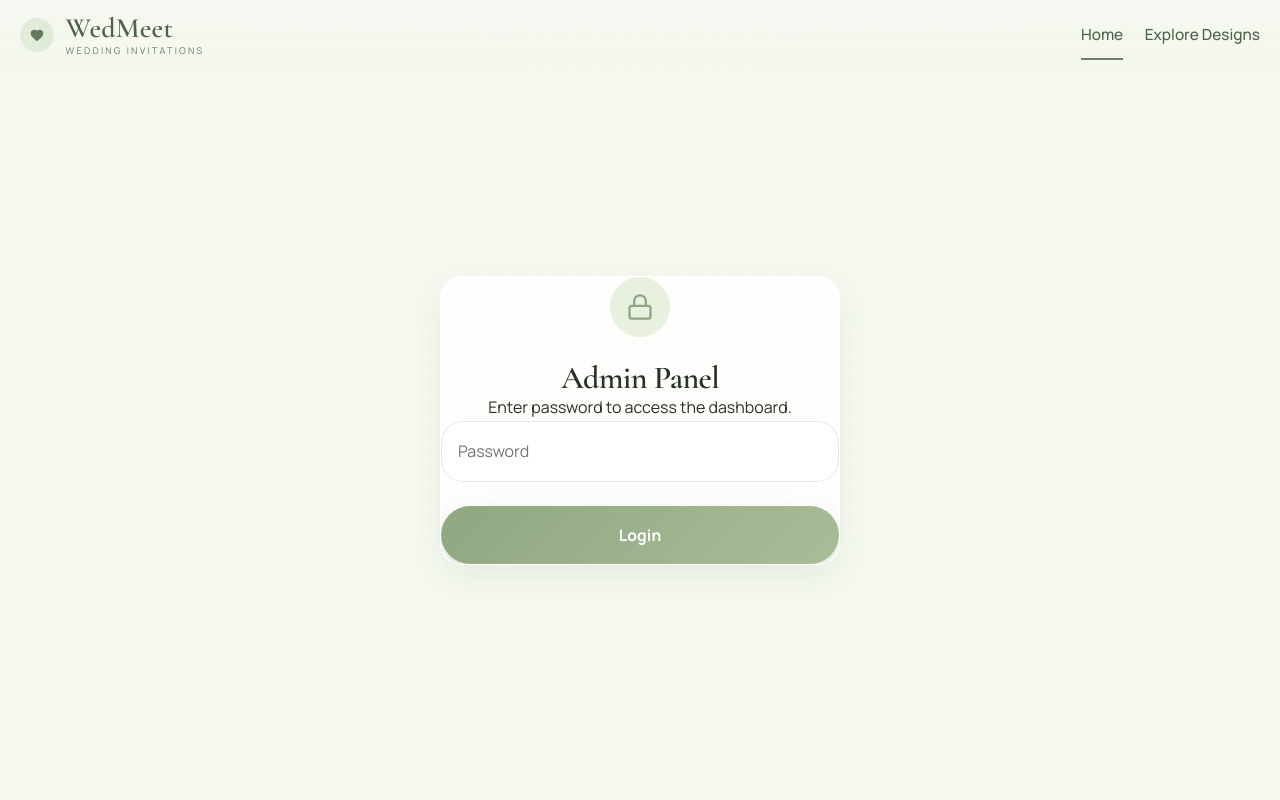
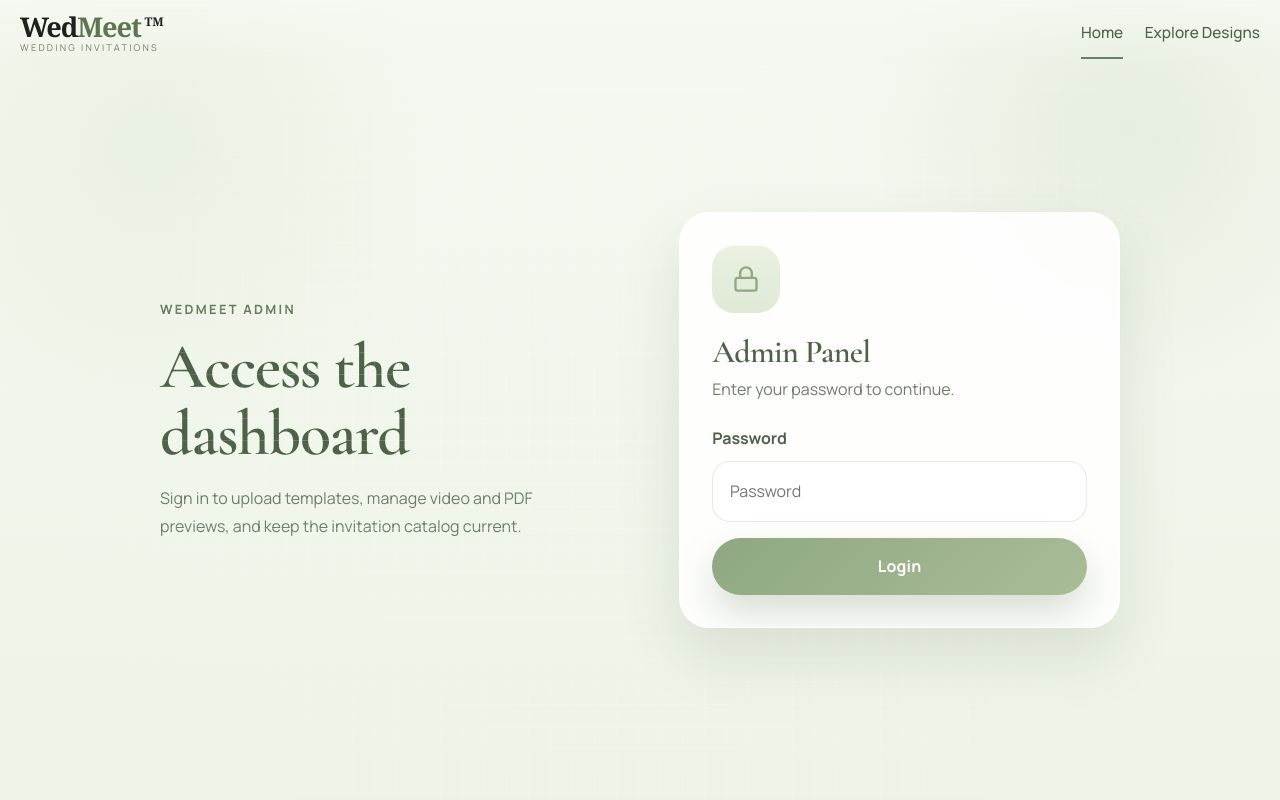
Before and after one commit to sirisha-fulara/wedpoint, a React (Vite) app: page /admin/login in a window 1280 px wide. Shown: the top 800 px of the page. Built offline with nearby package versions, Linux system fonts and the light colour scheme; no server answers.

Commit message:
ui fixes

```diff
--- a/src/components/Footer.css
+++ b/src/components/Footer.css
@@ -32,9 +32,17 @@
   color: rgba(207, 221, 199, 0.95);
 }
 
-.footer-mark {
-  background: linear-gradient(135deg, rgba(216, 231, 206, 0.95), rgba(143, 168, 129, 0.95));
-  box-shadow: 0 12px 24px rgba(0, 0, 0, 0.2);
+.footer-logo .logo-wordmark-dark,
+.footer-logo .logo-wordmark-mark {
+  color: #f5f8f0;
+}
+
+.footer-logo .logo-wordmark-accent {
+  color: #d8e5cc;
+}
+
+.footer-logo .logo-copy small {
+  color: rgba(238, 245, 232, 0.62);
 }
 
 .footer-desc {
--- a/src/components/Footer.tsx
+++ b/src/components/Footer.tsx
@@ -1,4 +1,4 @@
-import { Heart, Instagram, MessageCircle, Phone } from 'lucide-react';
+import { Instagram, MessageCircle, Phone } from 'lucide-react';
 import { Link } from 'react-router-dom';
 import './Footer.css';
 
@@ -9,11 +9,12 @@ const Footer = () => {
         <div className="footer-grid">
           <div className="footer-brand">
             <Link to="/" className="logo footer-logo">
-              <span className="logo-mark footer-mark">
-                <Heart className="logo-icon" size={16} fill="currentColor" />
-              </span>
-              <span className="logo-copy">
-                <strong>WedMeet</strong>
+              <span className="logo-copy logo-wordmark">
+                <strong>
+                  <span className="logo-wordmark-dark">Wed</span>
+                  <span className="logo-wordmark-accent">Meet</span>
+                  <span className="logo-wordmark-mark">TM</span>
+                </strong>
                 <small>Wedding Studio</small>
               </span>
             </Link>
--- a/src/components/Navbar.css
+++ b/src/components/Navbar.css
@@ -41,21 +41,7 @@
 .logo {
   display: inline-flex;
   align-items: center;
-  gap: 0.7rem;
   color: var(--color-secondary);
-}
-
-.logo-mark {
-  width: 2.15rem;
-  height: 2.15rem;
-  border-radius: 50%;
-  display: inline-flex;
-  align-items: center;
-  justify-content: center;
-  background: rgba(223, 234, 215, 0.95);
-  color: var(--color-primary-dark);
-  box-shadow: inset 0 1px 0 rgba(255, 255, 255, 0.8);
-  flex-shrink: 0;
 }
 
 .logo-copy {
@@ -63,11 +49,31 @@
   line-height: 1;
 }
 
-.logo-copy strong {
-  font-family: var(--font-heading);
-  font-size: 1.75rem;
-  font-weight: 600;
-  letter-spacing: 0.01em;
+.logo-wordmark strong {
+  display: inline-flex;
+  align-items: flex-start;
+  font-family: Georgia, 'Times New Roman', serif;
+  font-size: 1.7rem;
+  font-weight: 700;
+  letter-spacing: -0.04em;
+  line-height: 0.92;
+}
+
+.logo-wordmark-dark {
+  color: #1f201d;
+}
+
+.logo-wordmark-accent {
+  color: #5f7551;
+}
+
+.logo-wordmark-mark {
+  margin-left: 0.22rem;
+  font-size: 0.44em;
+  line-height: 1;
+  letter-spacing: 0;
+  color: #1f201d;
+  transform: translateY(0.12rem);
 }
 
 .logo-copy small {
@@ -193,7 +199,7 @@
   }
 
   .logo-copy strong {
-    font-size: 1.45rem;
+    font-size: 1.42rem;
   }
 
   .logo-copy small {
--- a/src/components/Navbar.tsx
+++ b/src/components/Navbar.tsx
@@ -1,5 +1,5 @@
 import { useState, useEffect } from 'react';
-import { Menu, X, Heart } from 'lucide-react';
+import { Menu, X } from 'lucide-react';
 import { motion, AnimatePresence } from 'framer-motion';
 import { Link } from 'react-router-dom';
 import './Navbar.css';
@@ -21,11 +21,12 @@ const Navbar = () => {
     <header className={`navbar ${isScrolled ? 'scrolled' : ''}`}>
       <div className="container nav-container">
         <Link to="/" className="logo">
-          <span className="logo-mark">
-            <Heart size={14} fill="currentColor" />
-          </span>
-          <span className="logo-copy">
-            <strong>WedMeet</strong>
+          <span className="logo-copy logo-wordmark">
+            <strong>
+              <span className="logo-wordmark-dark">Wed</span>
+              <span className="logo-wordmark-accent">Meet</span>
+              <span className="logo-wordmark-mark">TM</span>
+            </strong>
             <small>Wedding Invitations</small>
           </span>
         </Link>
--- a/src/index.css
+++ b/src/index.css
@@ -27,6 +27,7 @@
   --radius-md: 22px;
   --radius-lg: 34px;
   --content-width: 1240px;
+  --page-gutter: 1rem;
 }
 
 * {
@@ -107,7 +108,7 @@ button {
 }
 
 .container {
-  width: min(var(--content-width), calc(100% - 2rem));
+  width: min(var(--content-width), calc(100% - (var(--page-gutter) * 2)));
   margin: 0 auto;
 }
 
@@ -192,8 +193,12 @@ button {
 }
 
 @media (max-width: 767px) {
+  :root {
+    --page-gutter: 1rem;
+  }
+
   .container {
-    width: min(var(--content-width), calc(100% - 1.1rem));
+    width: min(var(--content-width), calc(100% - (var(--page-gutter) * 2)));
   }
 
   .py-20 {
--- a/src/pages/AdminLogin.css
+++ b/src/pages/AdminLogin.css
@@ -1,9 +1,160 @@
 .admin-login-page {
   padding-top: 120px;
   padding-bottom: 80px;
-  background-color: var(--color-background);
   min-height: 100vh;
   display: flex;
   align-items: center;
   justify-content: center;
+  background:
+    radial-gradient(circle at 12% 18%, rgba(224, 236, 214, 0.5), transparent 22%),
+    radial-gradient(circle at 88% 16%, rgba(207, 223, 199, 0.4), transparent 20%),
+    linear-gradient(180deg, #f5f8f0 0%, #edf4e7 100%);
 }
+
+.admin-login-container {
+  width: 100%;
+}
+
+.admin-login-shell {
+  width: min(100%, 960px);
+  margin: 0 auto;
+  display: grid;
+  grid-template-columns: minmax(0, 1.05fr) minmax(320px, 0.95fr);
+  gap: 2rem;
+  align-items: center;
+}
+
+.admin-login-copy {
+  max-width: 440px;
+}
+
+.admin-login-kicker {
+  margin-bottom: 0.8rem;
+  font-size: 0.8rem;
+  font-weight: 700;
+  letter-spacing: 0.18em;
+  text-transform: uppercase;
+  color: var(--color-primary-dark);
+}
+
+.admin-login-title {
+  font-size: clamp(3rem, 5vw, 4.5rem);
+  color: var(--color-secondary);
+  margin-bottom: 1rem;
+}
+
+.admin-login-subtitle {
+  color: var(--color-text-muted);
+  font-size: 1rem;
+  line-height: 1.8;
+}
+
+.admin-login-card {
+  padding: 2rem;
+  background: rgba(255, 255, 255, 0.88);
+  border-radius: 30px;
+  border: 1px solid rgba(255, 255, 255, 0.7);
+  backdrop-filter: blur(16px);
+  box-shadow: 0 28px 60px rgba(76, 93, 71, 0.14);
+}
+
+.admin-login-icon {
+  width: 68px;
+  height: 68px;
+  margin-bottom: 1.4rem;
+  border-radius: 22px;
+  display: inline-flex;
+  align-items: center;
+  justify-content: center;
+  background: linear-gradient(180deg, rgba(232, 240, 224, 0.95), rgba(219, 231, 209, 0.9));
+  box-shadow: inset 0 1px 0 rgba(255, 255, 255, 0.7);
+}
+
+.admin-login-card-title {
+  margin: 0 0 0.45rem;
+  font-size: 2rem;
+  color: var(--color-secondary);
+}
+
+.admin-login-card-copy {
+  margin: 0 0 1.4rem;
+  color: var(--color-text-muted);
+}
+
+.admin-login-form {
+  display: grid;
+  gap: 1rem;
+}
+
+.admin-login-field {
+  display: grid;
+  gap: 0.5rem;
+}
+
+.admin-login-field span {
+  color: var(--color-secondary);
+  font-weight: 700;
+}
+
+.admin-login-input {
+  width: 100%;
+  padding: 1rem 1.05rem;
+  border-radius: 18px;
+  border: 1px solid var(--color-border);
+  background: rgba(255, 255, 255, 0.96);
+  color: var(--color-secondary);
+  outline: none;
+  transition: border-color 0.2s ease, box-shadow 0.2s ease, background-color 0.2s ease;
+}
+
+.admin-login-input:focus {
+  border-color: rgba(143, 168, 129, 0.58);
+  box-shadow: 0 0 0 4px rgba(143, 168, 129, 0.12);
+}
+
+.admin-login-error {
+  display: inline-flex;
+  align-items: center;
+  gap: 0.45rem;
+  color: #b91c1c;
+  background: #fff1f2;
+  border: 1px solid rgba(185, 28, 28, 0.12);
+  padding: 0.85rem 0.95rem;
+  border-radius: 16px;
+  font-size: 0.92rem;
+}
+
+.admin-login-btn {
+  width: 100%;
+  min-height: 3.5rem;
+  font-size: 1rem;
+}
+
+@media (max-width: 860px) {
+  .admin-login-shell {
+    grid-template-columns: 1fr;
+    gap: 1.5rem;
+  }
+
+  .admin-login-copy {
+    max-width: none;
+    text-align: center;
+  }
+}
+
+@media (max-width: 767px) {
+  .admin-login-page {
+    padding-top: 104px;
+    padding-bottom: 48px;
+    align-items: flex-start;
+  }
+
+  .admin-login-card {
+    padding: 1.35rem;
+    border-radius: 26px;
+  }
+
+  .admin-login-title {
+    font-size: clamp(2.35rem, 10vw, 3.2rem);
+  }
+}
--- a/src/pages/AdminLogin.tsx
+++ b/src/pages/AdminLogin.tsx
@@ -1,7 +1,7 @@
 import { useEffect, useState } from 'react';
 import { useNavigate } from 'react-router-dom';
 import { useAuth } from '../context/AuthContext';
-import { Lock } from 'lucide-react';
+import { AlertCircle, Lock } from 'lucide-react';
 import './AdminLogin.css';
 
 const AdminLogin = () => {
@@ -34,41 +34,48 @@ const AdminLogin = () => {
 
   return (
     <main className="admin-login-page">
-      <div className="container" style={{ width: '100%', maxWidth: '400px' }}>
-        <div className="card p-8 text-center" style={{ background: 'var(--color-surface)' }}>
-          <div style={{ display: 'flex', justifyContent: 'center', marginBottom: '1.5rem' }}>
-            <div style={{ width: '60px', height: '60px', borderRadius: '50%', background: 'var(--color-surface-alt)', display: 'flex', alignItems: 'center', justifyContent: 'center' }}>
+      <div className="container admin-login-container">
+        <div className="admin-login-shell">
+          <div className="admin-login-copy">
+            <p className="admin-login-kicker">WedMeet Admin</p>
+            <h1 className="admin-login-title">Access the dashboard</h1>
+            <p className="admin-login-subtitle">
+              Sign in to upload templates, manage video and PDF previews, and keep the invitation catalog current.
+            </p>
+          </div>
+
+          <div className="card admin-login-card">
+            <div className="admin-login-icon">
               <Lock size={28} color="var(--color-primary)" />
             </div>
-          </div>
 
-          <h1 className="text-3xl font-[var(--font-heading)] text-[var(--color-secondary)] mb-2">Admin Panel</h1>
-          <p className="text-[var(--color-text-muted)] mb-6">Enter password to access the dashboard.</p>
+            <h2 className="admin-login-card-title">Admin Panel</h2>
+            <p className="admin-login-card-copy">Enter your password to continue.</p>
 
-          <form onSubmit={handleSubmit}>
-            <div style={{ marginBottom: '1.5rem', textAlign: 'left' }}>
+            <form onSubmit={handleSubmit} className="admin-login-form">
+              <label className="admin-login-field">
+                <span>Password</span>
               <input
                 type="password"
                 value={password}
                 onChange={(e) => setPassword(e.target.value)}
                 placeholder="Password"
                 autoComplete="current-password"
-                style={{
-                  width: '100%',
-                  padding: '1rem',
-                  borderRadius: 'var(--radius-md)',
-                  border: '1px solid var(--color-border)',
-                  outline: 'none',
-                  fontSize: '1rem'
-                }}
+                className="admin-login-input"
               />
-              {error && <p style={{ color: 'var(--color-error)', marginTop: '0.5rem', fontSize: '0.875rem' }}>{error}</p>}
-            </div>
+              </label>
 
-            <button type="submit" className="btn btn-primary w-full py-3" style={{ width: '100%' }} disabled={isSubmitting}>
-              {isSubmitting ? 'Signing in...' : 'Login'}
-            </button>
-          </form>
+              {error && (
+                <p className="admin-login-error">
+                  <AlertCircle size={16} /> {error}
+                </p>
+              )}
+
+              <button type="submit" className="btn btn-primary admin-login-btn" disabled={isSubmitting}>
+                {isSubmitting ? 'Signing in...' : 'Login'}
+              </button>
+            </form>
+          </div>
         </div>
       </div>
     </main>
--- a/src/pages/TemplateDetails.css
+++ b/src/pages/TemplateDetails.css
@@ -735,6 +735,18 @@
     padding-bottom: 56px;
   }
 
+  .template-details-grid {
+    gap: 1.5rem;
+  }
+
+  .template-visual-container,
+  .template-card-section,
+  .template-price-table,
+  .customise-btn,
+  .whatsapp-support-btn {
+    width: 100%;
+  }
+
   .media-stage {
     min-height: 420px;
     padding: 0.2rem 0.55rem 0.35rem;
@@ -763,6 +775,14 @@
   .customise-form {
     padding-left: 1rem;
     padding-right: 1rem;
+  }
+
+  .template-card-section {
+    border-radius: 28px;
+  }
+
+  .template-price-table {
+    padding: 1.1rem;
   }
 
   .pricing-row,
```
